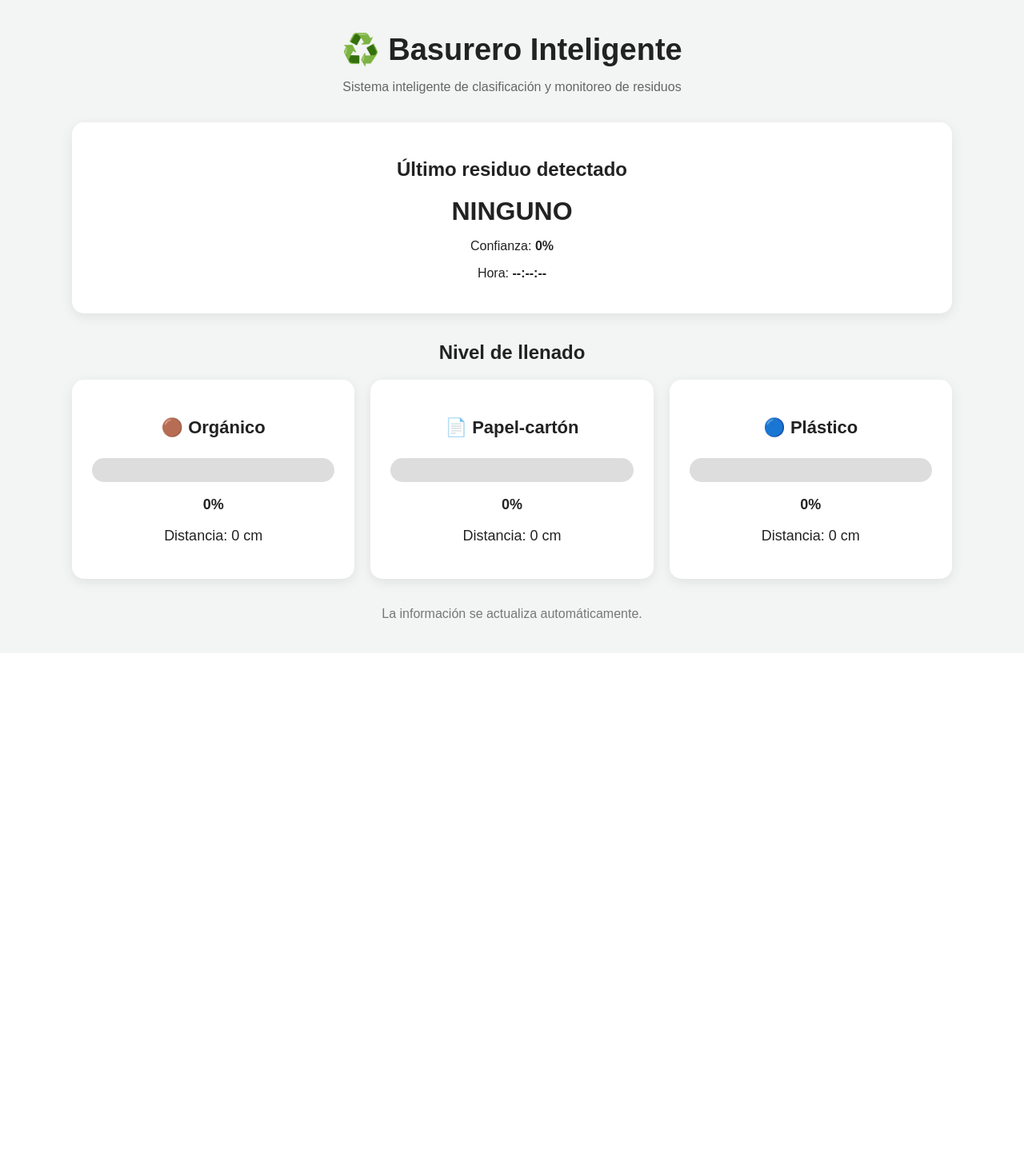
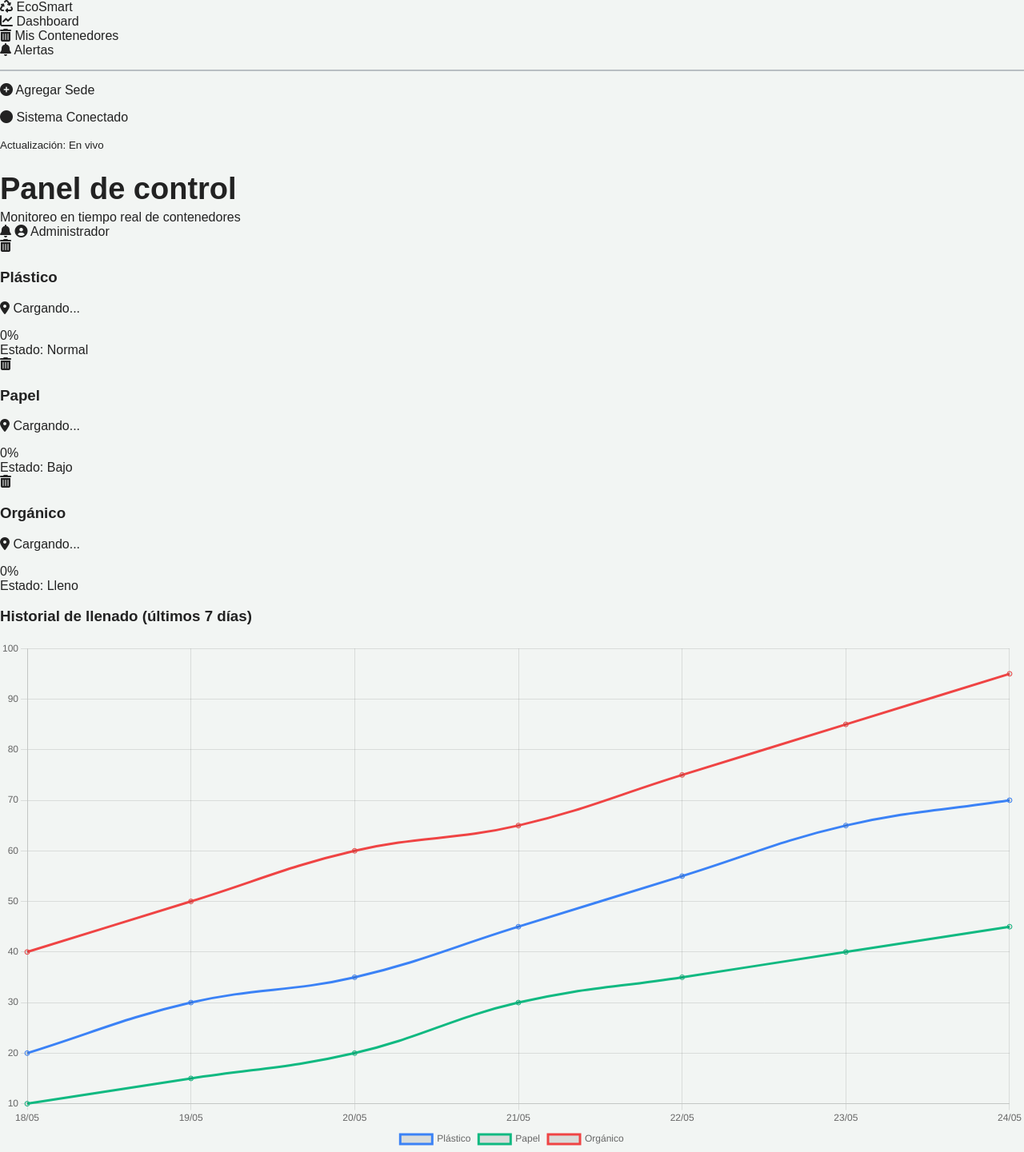
Before and after one commit to DarioEspinola0803/tesis_basurero-, a Flask app: page / in a window 1280 px wide. Shown: the whole page at 80% size. Before the commit the page ends 817 px from the top, so only its background shows below. Run offline with Flask 3, Linux system fonts and the light colour scheme; parts of the project's set-up code (start-up, migrations or seed data) failed here and were passed over.

Commit message:
index.html

```diff
--- a/templates/index.html
+++ b/templates/index.html
@@ -1,294 +1,116 @@
 <!DOCTYPE html>
 <html lang="es">
-
 <head>
-
     <meta charset="UTF-8">
-
-    <meta name="viewport"
-          content="width=device-width, initial-scale=1.0">
-
-    <title>Basurero Inteligente</title>
-
-    <link rel="stylesheet"
-          href="{{ url_for('static', filename='style.css') }}">
-
+    <meta name="viewport" content="width=device-width, initial-scale=1.0">
+    <title>EcoSmart - Panel de control</title>
+    <link href="https://fonts.googleapis.com/css2?family=Inter:wght@300;400;600&display=swap" rel="stylesheet">
+    <link rel="stylesheet" href="https://cdnjs.cloudflare.com/ajax/libs/font-awesome/6.0.0/css/all.min.css">
+    <!-- Vinculación correcta de CSS en Flask -->
+    <link rel="stylesheet" href="{{ url_for('static', filename='style.css') }}">
 </head>
-
 <body>
 
-<div class="contenedor">
+    <div class="container">
+        <!-- BARRA LATERAL -->
+        <aside class="sidebar">
+            <div class="logo">
+                <i class="fa-solid fa-recycle"></i>
+                <span>EcoSmart</span>
+            </div>
+            <nav>
+                <div class="nav-item active" onclick="mostrarSeccion('dashboard')">
+                    <i class="fa-solid fa-chart-line"></i> Dashboard
+                </div>
+                <div class="nav-item" onclick="mostrarSeccion('contenedores')">
+                    <i class="fa-solid fa-trash-can"></i> Mis Contenedores
+                </div>
+                <div class="nav-item" onclick="mostrarSeccion('alertas')">
+                    <i class="fa-solid fa-bell"></i> Alertas
+                </div>
 
-    <h1>♻️ Basurero Inteligente</h1>
+                <hr style="border: 0.5px solid #374151; margin: 15px 0; opacity: 0.3;">
 
-    <p class="subtitulo">
-        Sistema inteligente de clasificación y monitoreo
-        de residuos
-    </p>
+                <div class="nav-item btn-add-sidebar" onclick="alert('Funcionalidad Administrativa: Abriendo formulario para nueva Sede o Piso')">
+                    <i class="fa-solid fa-plus-circle"></i> Agregar Sede
+                </div>
+            </nav>
 
+            <div class="status-box">
+                <p><i class="fa-solid fa-circle"></i> Sistema Conectado</p>
+                <small>Actualización: En vivo</small>
+            </div>
+        </aside>
 
-    <!-- ===================================== -->
-    <!-- ÚLTIMO RESIDUO -->
-    <!-- ===================================== -->
+        <!-- CONTENIDO PRINCIPAL -->
+        <main class="main-content">
+            <header class="header">
+                <div class="header-title">
+                    <h1>Panel de control</h1>
+                    <span>Monitoreo en tiempo real de contenedores</span>
+                </div>
+                <div class="user-info">
+                    <i class="fa-solid fa-bell notification"></i>
+                    <i class="fa-solid fa-circle-user"></i>
+                    <span>Administrador</span>
+                </div>
+            </header>
 
-    <div class="resultado">
+            <!-- SECCIÓN DASHBOARD -->
+            <div id="seccion-dashboard">
+                <section class="cards-grid">
+                    <div class="card">
+                        <div class="card-header">
+                            <i class="fa-solid fa-trash-can icon-blue"></i>
+                            <h3>Plástico</h3>
+                        </div>
+                        <div class="card-body">
+                            <p class="location-text"><i class="fa-solid fa-location-dot"></i> <span id="loc-plastico">Cargando...</span></p>
+                            <span class="percentage" id="val-plastico">0%</span>
+                            <div class="progress-bar"><div class="fill blue" id="bar-plastico"></div></div>
+                            <span class="status-label label-orange" id="status-plastico">Estado: Normal</span>
+                        </div>
+                    </div>
 
-        <h2>Último residuo detectado</h2>
+                    <div class="card">
+                        <div class="card-header">
+                            <i class="fa-solid fa-trash-can icon-green"></i>
+                            <h3>Papel</h3>
+                        </div>
+                        <div class="card-body">
+                            <p class="location-text"><i class="fa-solid fa-location-dot"></i> <span id="loc-papel">Cargando...</span></p>
+                            <span class="percentage" id="val-papel">0%</span>
+                            <div class="progress-bar"><div class="fill green" id="bar-papel"></div></div>
+                            <span class="status-label label-green" id="status-papel">Estado: Bajo</span>
+                        </div>
+                    </div>
 
-        <div id="ultimoTipo">
-            {{ ultimo.tipo|upper }}
-        </div>
+                    <div class="card">
+                        <div class="card-header">
+                            <i class="fa-solid fa-trash-can icon-red"></i>
+                            <h3>Orgánico</h3>
+                        </div>
+                        <div class="card-body">
+                            <p class="location-text"><i class="fa-solid fa-location-dot"></i> <span id="loc-organico">Cargando...</span></p>
+                            <span class="percentage" id="val-organico">0%</span>
+                            <div class="progress-bar"><div class="fill red" id="bar-organico"></div></div>
+                            <span class="status-label label-red" id="status-organico">Estado: Lleno</span>
+                        </div>
+                    </div>
+                </section>
 
-        <p>
-            Confianza:
-            <strong id="ultimaConfianza">
-                {{ ultimo.confianza }}%
-            </strong>
-        </p>
-
-        <p>
-            Hora:
-            <strong id="ultimaHora">
-                {{ ultimo.hora }}
-            </strong>
-        </p>
-
+                <section class="chart-section">
+                    <div class="chart-card">
+                        <h3>Historial de llenado (últimos 7 días)</h3>
+                        <canvas id="lineChart"></canvas>
+                    </div>
+                </section>
+            </div>
+        </main>
     </div>
 
-
-    <!-- ===================================== -->
-    <!-- CONTENEDORES -->
-    <!-- ===================================== -->
-
-    <h2>Nivel de llenado</h2>
-
-    <div class="contenedores">
-
-
-        <!-- ORGÁNICO -->
-
-        <div class="tarjeta">
-
-            <h3>🟤 Orgánico</h3>
-
-            <div class="barra">
-
-                <div
-                    id="barraOrganico"
-                    class="relleno"
-                    style="width: {{ niveles.organico.porcentaje }}%;">
-                </div>
-
-            </div>
-
-            <p>
-                <strong id="porcentajeOrganico">
-                    {{ niveles.organico.porcentaje }}%
-                </strong>
-            </p>
-
-            <p>
-                Distancia:
-                <span id="distanciaOrganico">
-                    {{ niveles.organico.distancia }}
-                </span>
-                cm
-            </p>
-
-        </div>
-
-
-        <!-- PAPEL -->
-
-        <div class="tarjeta">
-
-            <h3>📄 Papel-cartón</h3>
-
-            <div class="barra">
-
-                <div
-                    id="barraPapel"
-                    class="relleno"
-                    style="width: {{ niveles['papel-carton'].porcentaje }}%;">
-                </div>
-
-            </div>
-
-            <p>
-                <strong id="porcentajePapel">
-                    {{ niveles['papel-carton'].porcentaje }}%
-                </strong>
-            </p>
-
-            <p>
-                Distancia:
-                <span id="distanciaPapel">
-                    {{ niveles['papel-carton'].distancia }}
-                </span>
-                cm
-            </p>
-
-        </div>
-
-
-        <!-- PLÁSTICO -->
-
-        <div class="tarjeta">
-
-            <h3>🔵 Plástico</h3>
-
-            <div class="barra">
-
-                <div
-                    id="barraPlastico"
-                    class="relleno"
-                    style="width: {{ niveles.plastico.porcentaje }}%;">
-                </div>
-
-            </div>
-
-            <p>
-                <strong id="porcentajePlastico">
-                    {{ niveles.plastico.porcentaje }}%
-                </strong>
-            </p>
-
-            <p>
-                Distancia:
-                <span id="distanciaPlastico">
-                    {{ niveles.plastico.distancia }}
-                </span>
-                cm
-            </p>
-
-        </div>
-
-    </div>
-
-
-    <p class="actualizacion">
-        La información se actualiza automáticamente.
-    </p>
-
-</div>
-
-
-<script>
-
-function actualizarDatos() {
-
-    fetch("/estado")
-
-        .then(response => response.json())
-
-        .then(data => {
-
-            const niveles = data.niveles;
-
-            const ultimo = data.ultimo_residuo;
-
-
-            // -------------------------------
-            // ORGÁNICO
-            // -------------------------------
-
-            document.getElementById(
-                "porcentajeOrganico"
-            ).innerText =
-                niveles.organico.porcentaje + "%";
-
-            document.getElementById(
-                "distanciaOrganico"
-            ).innerText =
-                niveles.organico.distancia;
-
-            document.getElementById(
-                "barraOrganico"
-            ).style.width =
-                niveles.organico.porcentaje + "%";
-
-
-            // -------------------------------
-            // PAPEL
-            // -------------------------------
-
-            document.getElementById(
-                "porcentajePapel"
-            ).innerText =
-                niveles["papel-carton"].porcentaje + "%";
-
-            document.getElementById(
-                "distanciaPapel"
-            ).innerText =
-                niveles["papel-carton"].distancia;
-
-            document.getElementById(
-                "barraPapel"
-            ).style.width =
-                niveles["papel-carton"].porcentaje + "%";
-
-
-            // -------------------------------
-            // PLÁSTICO
-            // -------------------------------
-
-            document.getElementById(
-                "porcentajePlastico"
-            ).innerText =
-                niveles.plastico.porcentaje + "%";
-
-            document.getElementById(
-                "distanciaPlastico"
-            ).innerText =
-                niveles.plastico.distancia;
-
-            document.getElementById(
-                "barraPlastico"
-            ).style.width =
-                niveles.plastico.porcentaje + "%";
-
-
-            // -------------------------------
-            // ÚLTIMO RESIDUO
-            // -------------------------------
-
-            document.getElementById(
-                "ultimoTipo"
-            ).innerText =
-                ultimo.tipo.toUpperCase();
-
-            document.getElementById(
-                "ultimaConfianza"
-            ).innerText =
-                ultimo.confianza + "%";
-
-            document.getElementById(
-                "ultimaHora"
-            ).innerText =
-                ultimo.hora;
-
-        })
-
-        .catch(error => {
-
-            console.log(
-                "Error actualizando datos:",
-                error
-            );
-
-        });
-}
-
-
-// Actualizar cada 2 segundos
-
-setInterval(
-    actualizarDatos,
-    2000
-);
-
-</script>
-
+    <!-- SCRIPT DE GRÁFICOS Y LÓGICA -->
+    <script src="https://cdn.jsdelivr.net/npm/chart.js"></script>
+    <script src="{{ url_for('static', filename='script.js') }}"></script>
 </body>
-
 </html>
```
